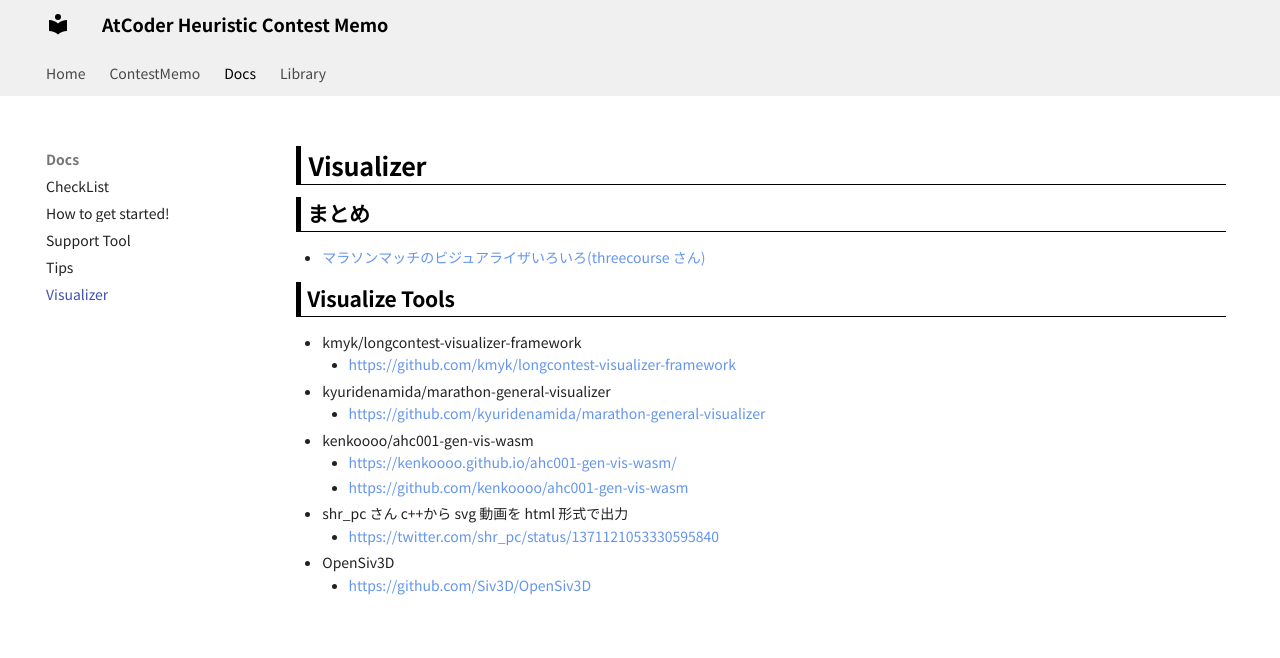
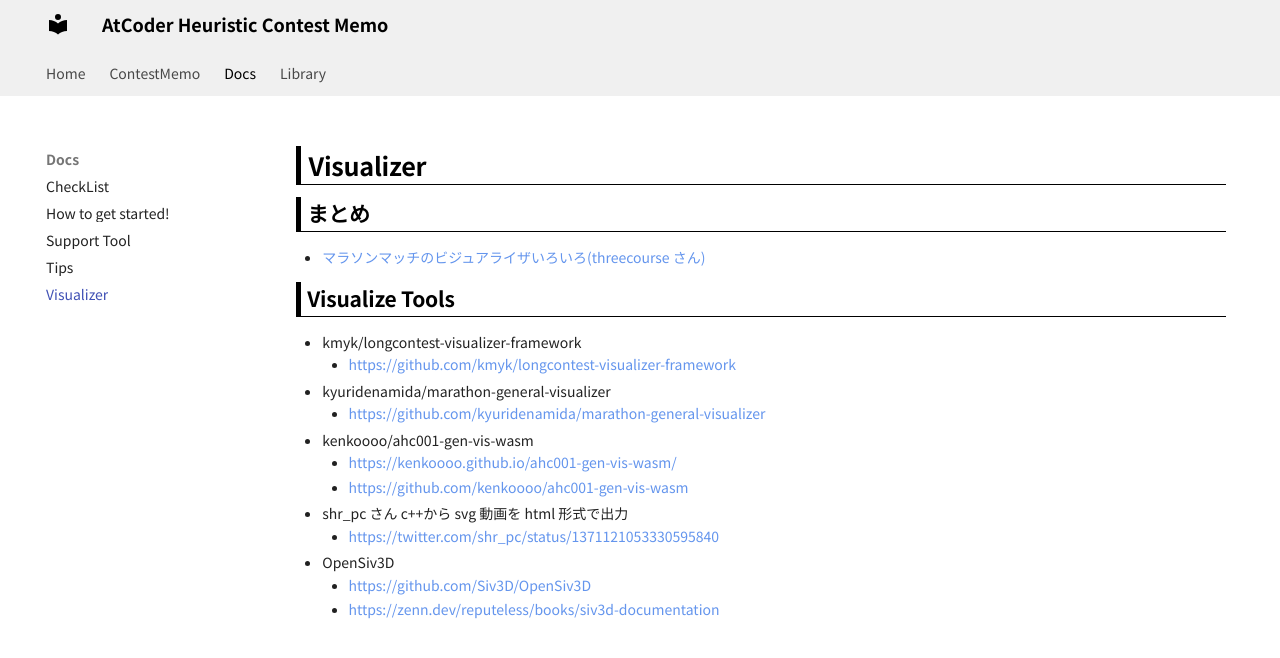
Before and after one commit to jetbead/AtCoderHeuristicContestMemo, an MkDocs documentation site: the page built from docs/Docs/visualizer.md, in a window 1280 px wide. Shown: the top 658 px of the page. Built offline with MkDocs 1.6.1 and Material for MkDocs 9.7.7, drawn with Linux system fonts in a browser that asks for light colours; some web fonts are replaced; some of the changed lines change nothing that is shown.

Commit message:
Update visualizer.md

```diff
--- a/docs/Docs/visualizer.md
+++ b/docs/Docs/visualizer.md
@@ -17,3 +17,4 @@
   - https://twitter.com/shr_pc/status/1371121053330595840
 - OpenSiv3D
   - https://github.com/Siv3D/OpenSiv3D
+  - https://zenn.dev/reputeless/books/siv3d-documentation
```
